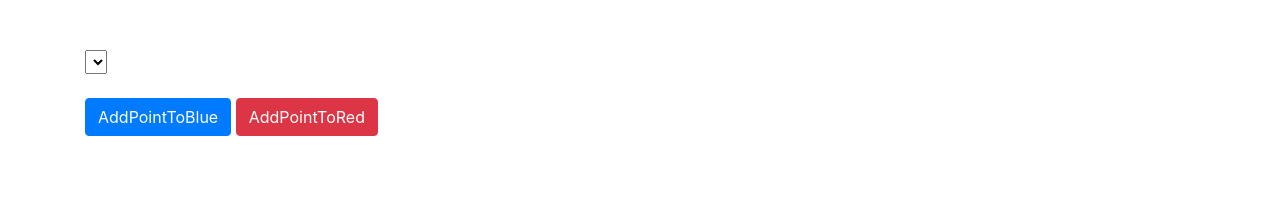
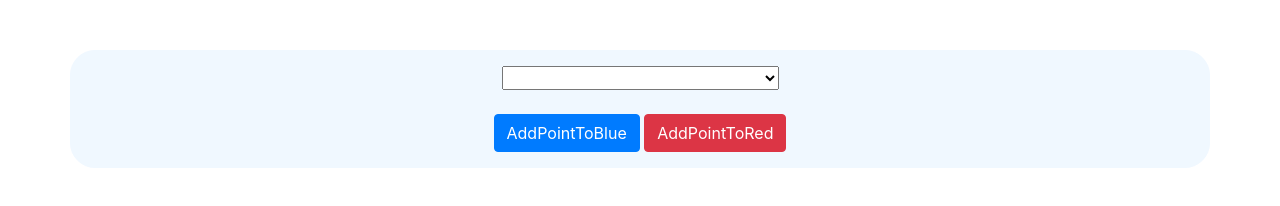
Before and after one commit to Keong96/khais-demo-api, a website: page index.html in a window 1280 px wide. Drawn offline with nearby package versions, Linux system fonts and the light colour scheme.

Commit message:
update UI

```diff
--- a/index.html
+++ b/index.html
@@ -10,9 +10,9 @@
   </style>
 </head>
 <body>
-  <div class="container">
+  <div class="container" style="background-color: aliceblue; border-radius: 25px; border:1px solid aliceblue; text-align: center; padding: 15px">
     <form>
-      <select class="form-select" aria-label="Default select example" id="option" onclick="ShowOption()">
+      <select class="form-select col-3" aria-label="Default select example" id="option" onclick="ShowOption()">
       </select>
     </form>
     <br>
```
